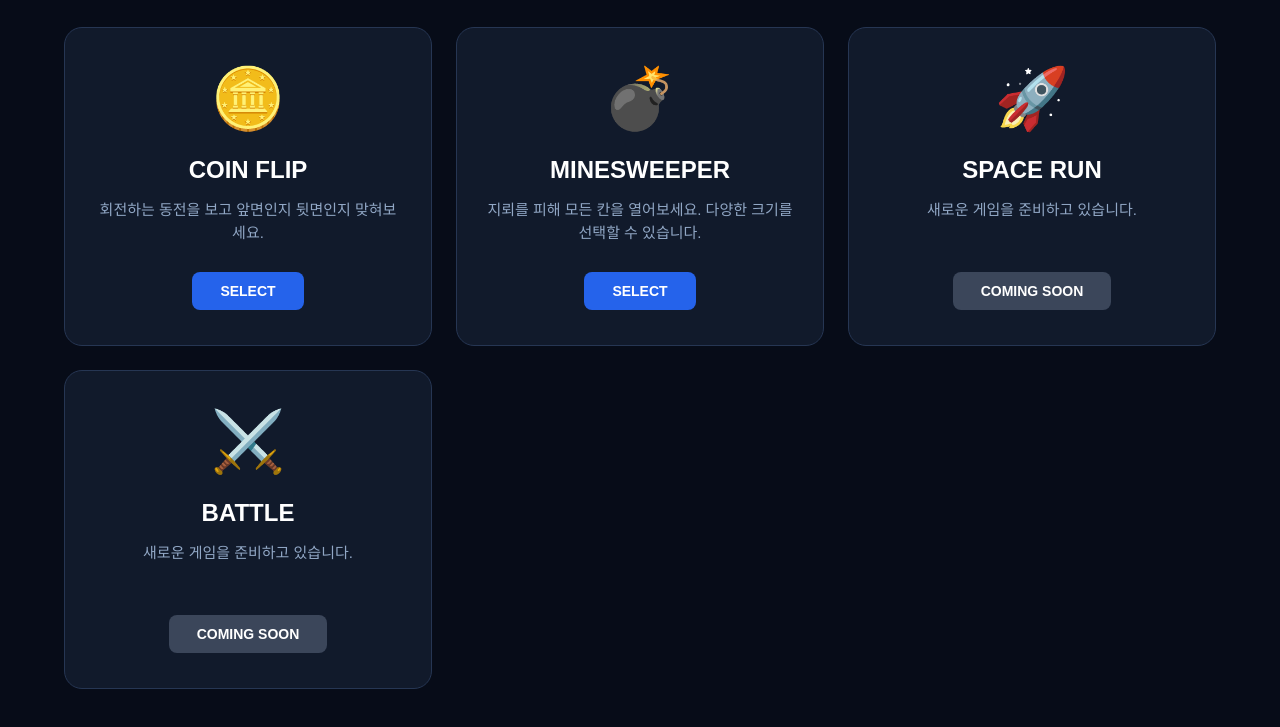
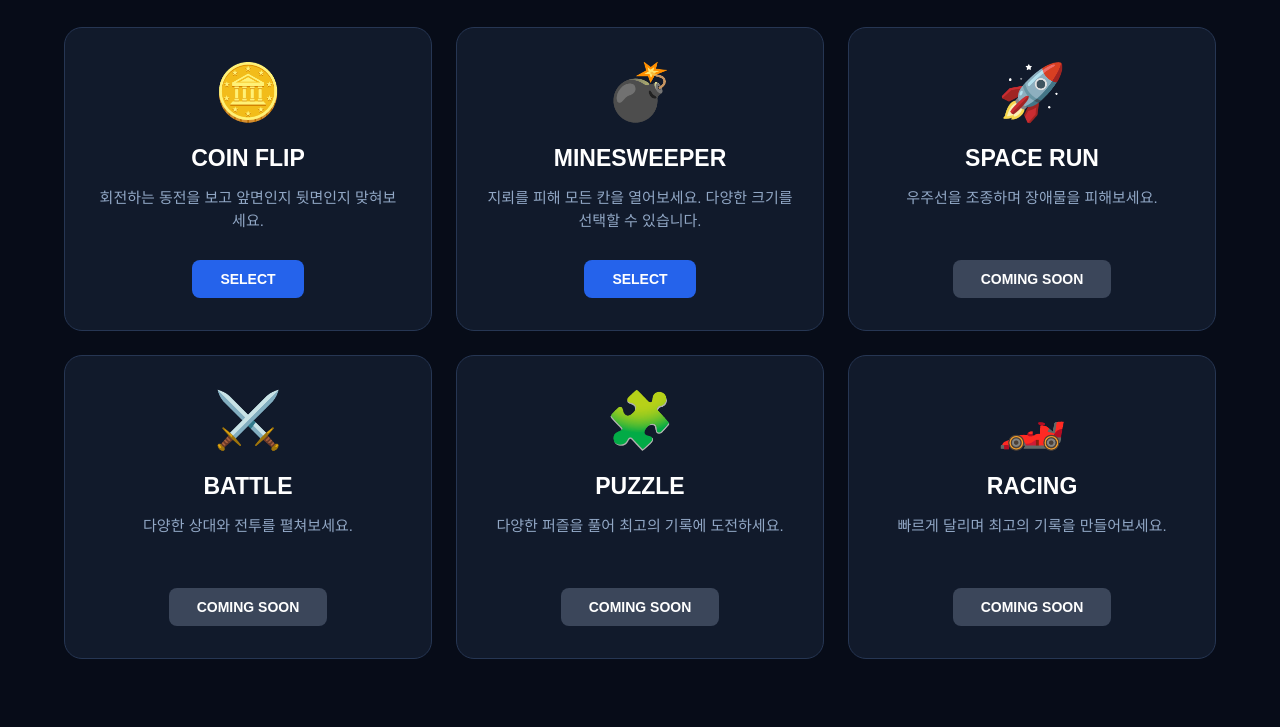
Before and after one commit to wnsgh3299/my-game, a plain HTML site: page index.html in a window 1280 px wide. Shown: the part 661-1388 px from the top of the page. Drawn offline with Linux system fonts and the light colour scheme.

Commit message:
Update index.html

```diff
--- a/index.html
+++ b/index.html
@@ -20,11 +20,6 @@ body {
     font-family: Arial, sans-serif;
 }
 
-
-/* =========================
-   전체
-========================= */
-
 .container {
     width: 90%;
     max-width: 1400px;
@@ -34,54 +29,38 @@ body {
 
 
 /* =========================
-   메인 선택 화면
+   메인 게임
 ========================= */
 
 .hero {
-
     min-height: 500px;
 
-    background:
-        linear-gradient(
-            135deg,
-            #101a2d,
-            #172746
-        );
+    background: linear-gradient(
+        135deg,
+        #101a2d,
+        #172746
+    );
 
     border: 1px solid #263653;
-
     border-radius: 25px;
 
     display: flex;
     flex-direction: column;
-
     justify-content: center;
     align-items: center;
 
     text-align: center;
 
     padding: 50px 20px;
-
     margin-bottom: 70px;
-
-    transition: 0.3s;
 }
 
-
-/* 메인 아이콘 */
-
 .hero-icon {
-
     font-size: 100px;
-
     margin-bottom: 25px;
 
     animation: float 3s ease-in-out infinite;
-
 }
-
-
-/* 아이콘 움직임 */
 
 @keyframes float {
 
@@ -95,43 +74,27 @@ body {
 
 }
 
+.hero h1 {
+    font-size: 52px;
+    margin-bottom: 15px;
+}
 
-/* 메인 제목 */
-
-.hero h1 {
-
-    font-size: 52px;
-
-    margin-bottom: 15px;
-
+.hero p {
+    color: #9db1d0;
+    font-size: 18px;
+    margin-bottom: 35px;
 }
 
 
-/* 메인 설명 */
-
-.hero p {
-
-    color: #9db1d0;
-
-    font-size: 18px;
-
-    margin-bottom: 35px;
-
-}
-
-
-/* 게임 시작 버튼 */
+/* 시작 버튼 */
 
 .start-button {
-
     border: none;
 
     background: #2563eb;
-
     color: white;
 
     font-size: 17px;
-
     font-weight: bold;
 
     padding: 15px 40px;
@@ -141,24 +104,11 @@ body {
     cursor: pointer;
 
     transition: 0.2s;
-
 }
 
 .start-button:hover {
-
     background: #3b82f6;
-
     transform: translateY(-3px);
-
-}
-
-
-/* 게임 선택 전 */
-
-.select-text {
-
-    color: #9db1d0;
-
 }
 
 
@@ -167,25 +117,21 @@ body {
 ========================= */
 
 .games-title {
-
     font-size: 32px;
-
     font-weight: bold;
-
     margin-bottom: 30px;
-
 }
 
 
+/* 3개씩 배치 */
+
 .games {
-
     display: grid;
 
     grid-template-columns:
         repeat(3, 1fr);
 
     gap: 24px;
-
 }
 
 
@@ -194,59 +140,47 @@ body {
 ========================= */
 
 .game-card {
-
     background: #111a2b;
 
     border: 1px solid #263653;
 
     border-radius: 18px;
 
-    padding: 35px 30px;
+    padding: 32px 28px;
 
-    min-height: 310px;
+    min-height: 290px;
 
     transition: 0.2s;
 
     text-align: center;
+}
 
+.game-card:hover {
+    transform: translateY(-6px);
+
+    border-color: #3b82f6;
 }
 
 
-.game-card:hover {
+/* 아이콘 */
 
-    transform: translateY(-6px);
-
-    border-color: #3b82f6;
-
+.game-icon {
+    font-size: 55px;
+    margin-bottom: 20px;
 }
 
 
-/* 카드 아이콘 */
+/* 이름 */
 
-.game-icon {
-
-    font-size: 60px;
-
-    margin-bottom: 22px;
-
+.game-card h3 {
+    font-size: 23px;
+    margin-bottom: 15px;
 }
 
 
-/* 카드 이름 */
-
-.game-card h3 {
-
-    font-size: 24px;
-
-    margin-bottom: 15px;
-
-}
-
-
-/* 카드 설명 */
+/* 설명 */
 
 .game-card p {
-
     color: #91a7c5;
 
     font-size: 15px;
@@ -256,14 +190,12 @@ body {
     min-height: 48px;
 
     margin-bottom: 25px;
-
 }
 
 
-/* 선택 버튼 */
+/* 버튼 */
 
 .play-button {
-
     border: none;
 
     background: #2563eb;
@@ -281,43 +213,32 @@ body {
     cursor: pointer;
 
     transition: 0.2s;
-
 }
 
-
 .play-button:hover {
-
     background: #3b82f6;
-
 }
 
 
 /* 선택된 게임 */
 
 .selected {
-
     border-color: #3b82f6;
 
     box-shadow:
         0 0 25px rgba(37, 99, 235, 0.15);
-
 }
 
 
 /* 준비중 */
 
 .coming {
-
     background: #3b465a;
-
     cursor: default;
-
 }
 
 .coming:hover {
-
     background: #3b465a;
-
 }
 
 
@@ -328,10 +249,8 @@ body {
 @media (max-width: 900px) {
 
     .games {
-
         grid-template-columns:
             repeat(2, 1fr);
-
     }
 
 }
@@ -340,48 +259,29 @@ body {
 @media (max-width: 600px) {
 
     .container {
-
         width: 94%;
-
         padding-top: 25px;
-
     }
 
-
     .hero {
-
         min-height: 430px;
-
         margin-bottom: 50px;
-
     }
 
-
     .hero-icon {
-
         font-size: 80px;
-
     }
 
-
     .hero h1 {
-
         font-size: 38px;
-
     }
 
-
     .hero p {
-
         font-size: 15px;
-
     }
 
-
     .games {
-
         grid-template-columns: 1fr;
-
     }
 
 }
@@ -392,13 +292,12 @@ body {
 
 <body>
 
-
 <div class="container">
 
 
-    <!-- =========================
+    <!-- =====================
          메인 화면
-    ========================== -->
+    ====================== -->
 
     <section class="hero" id="hero">
 
@@ -439,9 +338,9 @@ body {
 
 
 
-    <!-- =========================
+    <!-- =====================
          게임 목록
-    ========================== -->
+    ====================== -->
 
     <h2 class="games-title">
 
@@ -453,35 +352,24 @@ body {
     <div class="games">
 
 
-        <!-- =====================
-             COIN FLIP
-        ====================== -->
+        <!-- 1. COIN FLIP -->
 
         <div
             class="game-card"
             id="coinCard">
 
             <div class="game-icon">
-
                 🪙
-
             </div>
 
-
             <h3>
-
                 COIN FLIP
-
             </h3>
 
-
             <p>
-
                 회전하는 동전을 보고
                 앞면인지 뒷면인지 맞혀보세요.
-
             </p>
-
 
             <button
                 class="play-button"
@@ -495,35 +383,24 @@ body {
 
 
 
-        <!-- =====================
-             MINESWEEPER
-        ====================== -->
+        <!-- 2. MINESWEEPER -->
 
         <div
             class="game-card"
             id="mineCard">
 
             <div class="game-icon">
-
                 💣
-
             </div>
 
-
             <h3>
-
                 MINESWEEPER
-
             </h3>
 
-
             <p>
-
                 지뢰를 피해 모든 칸을 열어보세요.
                 다양한 크기를 선택할 수 있습니다.
-
             </p>
-
 
             <button
                 class="play-button"
@@ -537,33 +414,22 @@ body {
 
 
 
-        <!-- =====================
-             SPACE RUN
-        ====================== -->
+        <!-- 3. SPACE RUN -->
 
         <div class="game-card">
 
             <div class="game-icon">
-
                 🚀
-
             </div>
 
-
             <h3>
-
                 SPACE RUN
-
             </h3>
 
-
             <p>
-
-                새로운 게임을
-                준비하고 있습니다.
-
+                우주선을 조종하며
+                장애물을 피해보세요.
             </p>
-
 
             <button
                 class="play-button coming">
@@ -576,33 +442,78 @@ body {
 
 
 
-        <!-- =====================
-             BATTLE
-        ====================== -->
+        <!-- 4. BATTLE -->
 
         <div class="game-card">
 
             <div class="game-icon">
-
                 ⚔️
-
             </div>
 
+            <h3>
+                BATTLE
+            </h3>
+
+            <p>
+                다양한 상대와
+                전투를 펼쳐보세요.
+            </p>
+
+            <button
+                class="play-button coming">
+
+                COMING SOON
+
+            </button>
+
+        </div>
+
+
+
+        <!-- 5. PUZZLE -->
+
+        <div class="game-card">
+
+            <div class="game-icon">
+                🧩
+            </div>
 
             <h3>
-
-                BATTLE
-
+                PUZZLE
             </h3>
 
+            <p>
+                다양한 퍼즐을 풀어
+                최고의 기록에 도전하세요.
+            </p>
+
+            <button
+                class="play-button coming">
+
+                COMING SOON
+
+            </button>
+
+        </div>
+
+
+
+        <!-- 6. RACING -->
+
+        <div class="game-card">
+
+            <div class="game-icon">
+                🏎️
+            </div>
+
+            <h3>
+                RACING
+            </h3>
 
             <p>
-
-                새로운 게임을
-                준비하고 있습니다.
-
+                빠르게 달리며
+                최고의 기록을 만들어보세요.
             </p>
-
 
             <button
                 class="play-button coming">
@@ -622,10 +533,7 @@ body {
 
 <script>
 
-
-/* =========================
-   현재 선택된 게임
-========================= */
+/* 선택된 게임 */
 
 let selectedGame = null;
 
@@ -637,7 +545,6 @@ let selectedGame = null;
 function selectGame(game) {
 
     selectedGame = game;
-
 
     const heroIcon =
         document.getElementById("heroIcon");
@@ -651,7 +558,6 @@ function selectGame(game) {
     const startButton =
         document.getElementById("startButton");
 
-
     const coinCard =
         document.getElementById("coinCard");
 
@@ -662,13 +568,10 @@ function selectGame(game) {
     /* 선택 표시 초기화 */
 
     coinCard.classList.remove("selected");
-
     mineCard.classList.remove("selected");
 
 
-    /* =====================
-       COIN FLIP 선택
-    ====================== */
+    /* COIN FLIP */
 
     if (game === "coin") {
 
@@ -688,9 +591,7 @@ function selectGame(game) {
     }
 
 
-    /* =====================
-       MINESWEEPER 선택
-    ====================== */
+    /* MINESWEEPER */
 
     if (game === "mine") {
 
@@ -710,7 +611,7 @@ function selectGame(game) {
     }
 
 
-    /* 위쪽으로 이동 */
+    /* 메인 화면으로 이동 */
 
     document.getElementById("hero")
         .scrollIntoView({
@@ -734,7 +635,6 @@ function startSelectedGame() {
 
     }
 
-
     if (selectedGame === "mine") {
 
         location.href =
@@ -744,7 +644,6 @@ function startSelectedGame() {
 
 }
 
-
 </script>
 
 
```
